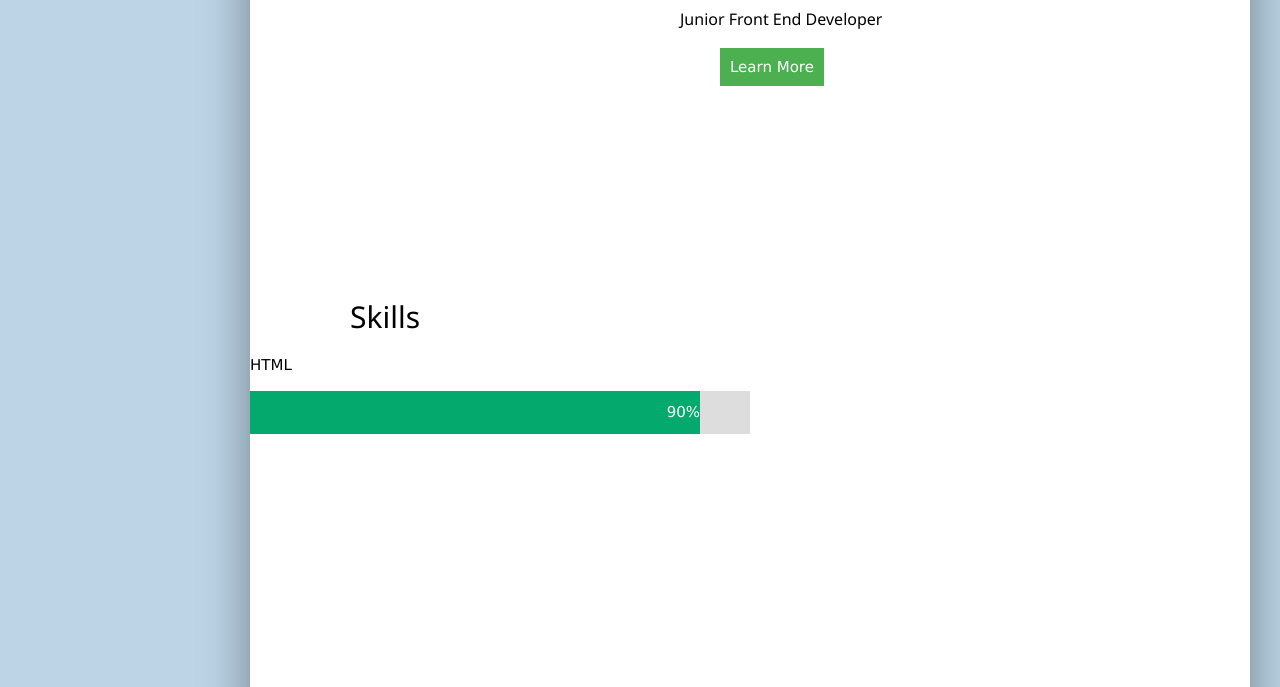
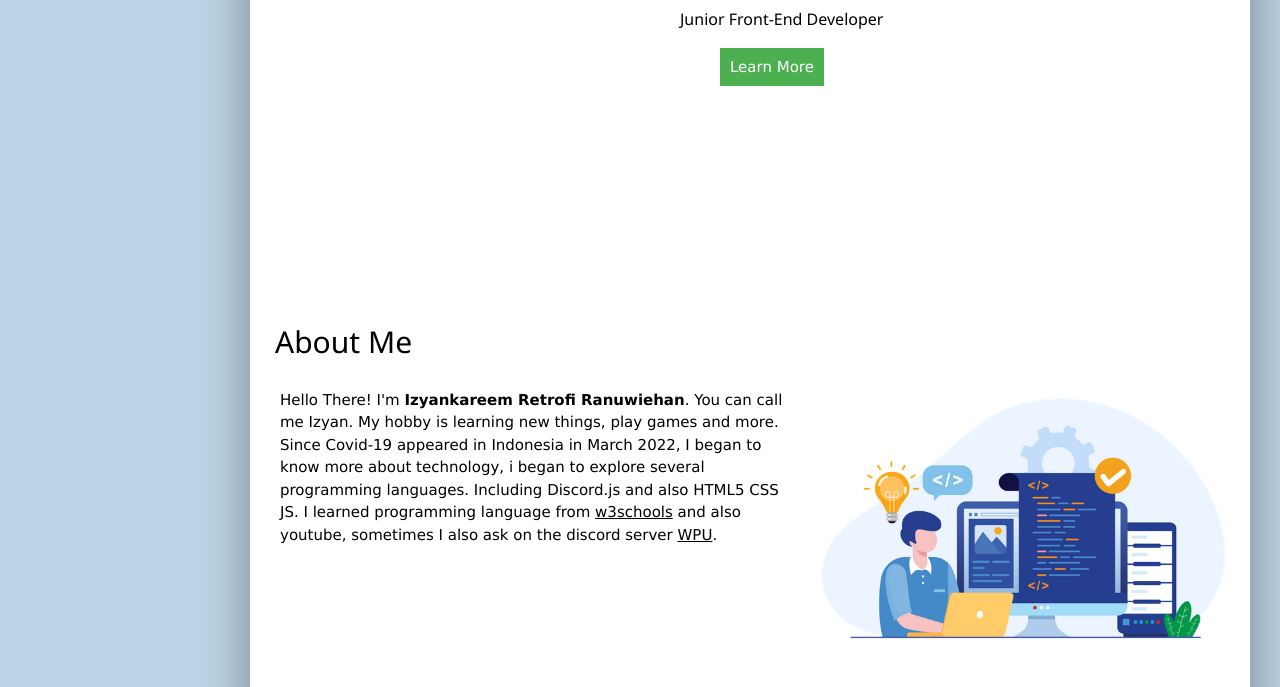
Before and after one commit to Cloynn7/Portfolio, a plain HTML site: page index.html in a window 1280 px wide. Shown: the part 513-1200 px from the top of the page. Drawn offline with nearby package versions, Linux system fonts and the light colour scheme.

Commit message:
Portfolio

```diff
--- a/index.html
+++ b/index.html
@@ -18,19 +18,18 @@
       <div class="card">
         <img id="pict-1" src="/img/profile.png" alt="profile" />
         <h1 id="nama">Izyankareem Retrofi Ranuwiehan</h1>
-        <h6 id="jobs">Junior Front End Developer</h6>
+        <h6 id="jobs">Junior Front-End Developer</h6>
         <a href="#learn-more" id="btn-learn-more">Learn More</a>
         <div id="learn-more">
-          <h2 id="skill">Skills</h2>
-          <p>HTML</p>
-          <div class="container">
-            <div class="html">90%</div>
-          </div>
+          <h2>About Me</h2>
+          <img id="pict-2" src="/img/coding.png" alt="coding">
+          <p>Hello There! I'm <b>Izyankareem Retrofi Ranuwiehan</b>. You can call me Izyan. My hobby is learning new things, play games and more. Since Covid-19 appeared in Indonesia in March 2022, I began to know more about technology, i began to explore several programming languages. Including Discord.js and also HTML5 CSS JS. I learned programming language from <a href="https://www.w3schools.com/" target="_blank">w3schools</a> and also youtube, sometimes I also ask on the discord server <a href="https://discord.gg/wpu" target="_blank">WPU</a>.</p>
         </div>
+        <!-- Learn More  -->
       </div>
       <!-- Div Card  -->
     </div>
-    <!-- Backround Card  -->
+    <!-- Backround  -->
     <script src="index.js"></script>
   </body>
 </html>
--- a/style.css
+++ b/style.css
@@ -10,7 +10,7 @@ body {
 
 .card {
   width: 1000px;
-  height: 1500px;
+  height: 2000px;
   border-radius: 20px;
   box-shadow: 0 0 50px rgba(0, 0, 0, 0.4);
   background-color: white;
@@ -46,21 +46,17 @@ body {
   margin-left: 470px;
 }
 
-#skill {
-  margin-top: 215px;
-  margin-left: 100px;
+#learn-more h2 {
+  margin-top: 240px;
+  margin-left: 25px;
 }
 
-.container {
-  width: 50%;
-  background-color: #ddd;
+#learn-more p {
+  margin-left: 30px;
+  padding-top: 10px;
 }
 
-.html {
-  text-align: right;
-  padding-top: 10px;
-  padding-bottom: 10px;
-  color: white;
+#pict-2 {
+  width: 448px;
+  float: right;
 }
-
-.html {width: 90%; background-color: #04AA6D;}
```
Also changed, not shown: img/coding.png (added).
